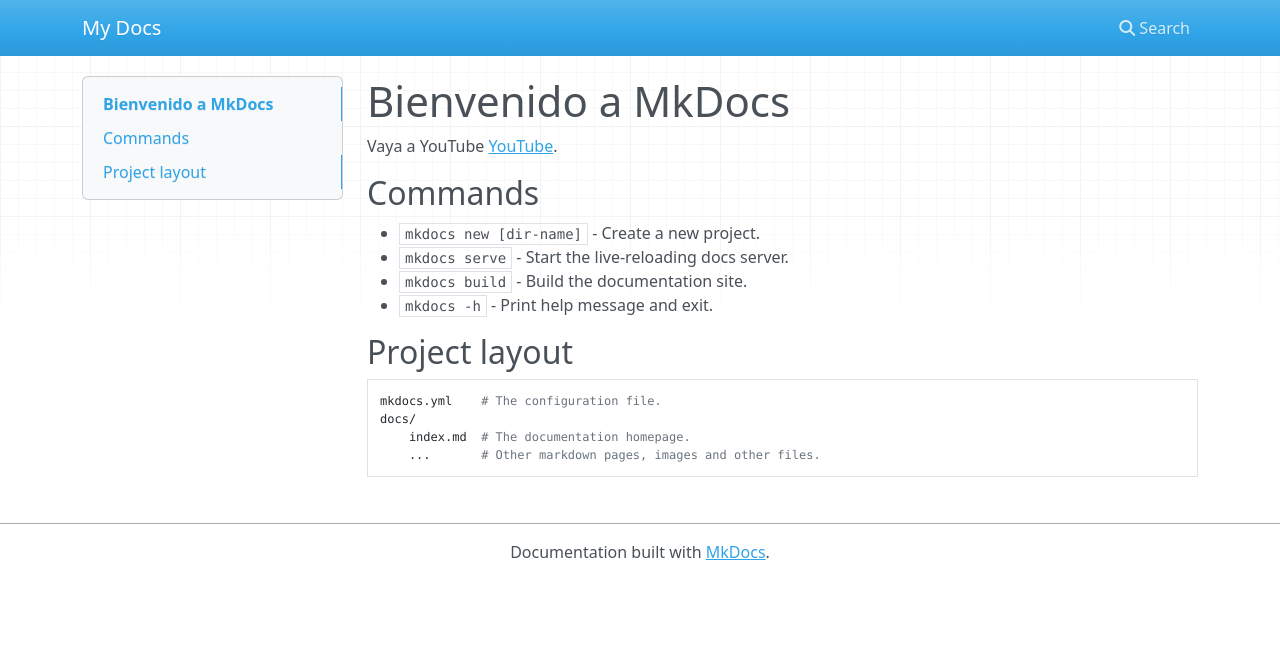
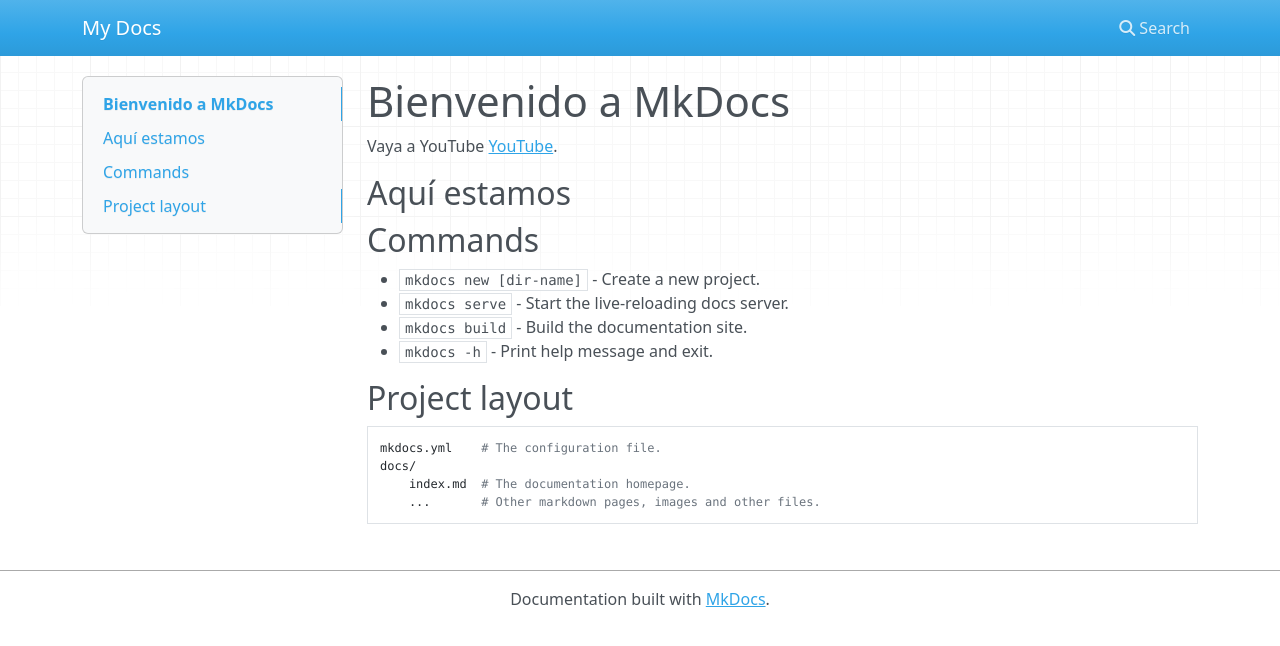
Before and after one commit to jrosojo950/SRI, an MkDocs documentation site: the page built from docs/index.md, in a window 1280 px wide. Shown: the top 646 px of the page. Built offline with MkDocs 1.6.1, drawn with Linux system fonts in a browser that asks for light colours; nearby versions of some CDN libraries.

```diff
--- a/docs/index.md
+++ b/docs/index.md
@@ -1,7 +1,7 @@
 # Bienvenido a MkDocs
 
 Vaya a YouTube [YouTube](https://www.youtube.com).
-
+## Aquí estamos
 ## Commands
 * `mkdocs new [dir-name]` - Create a new project.
 * `mkdocs serve` - Start the live-reloading docs server.
```
